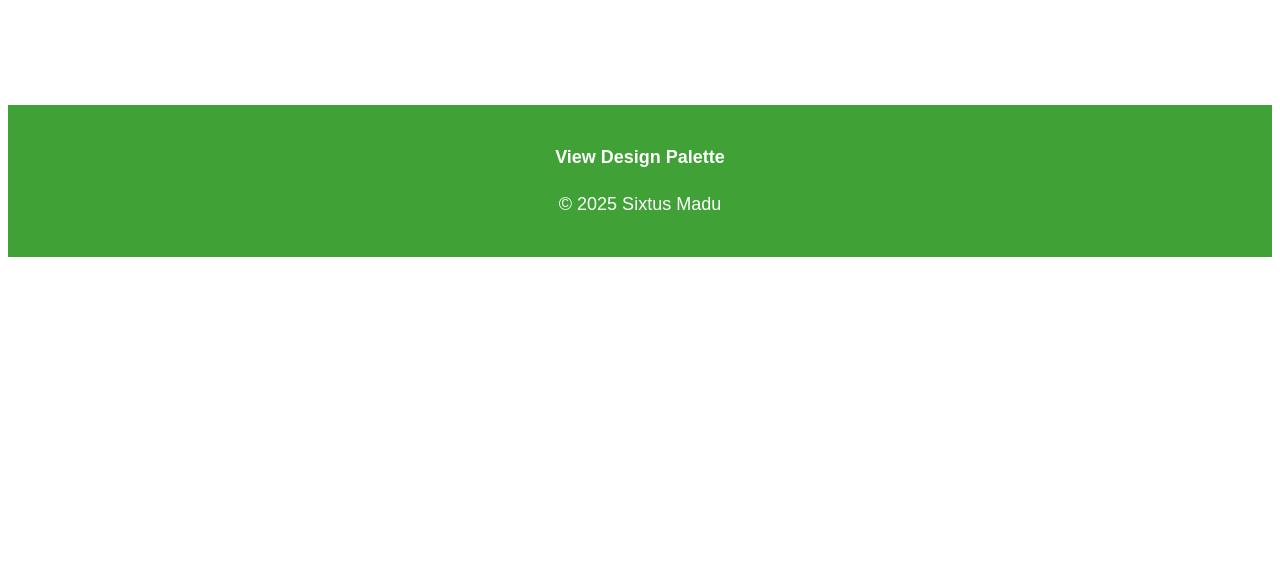
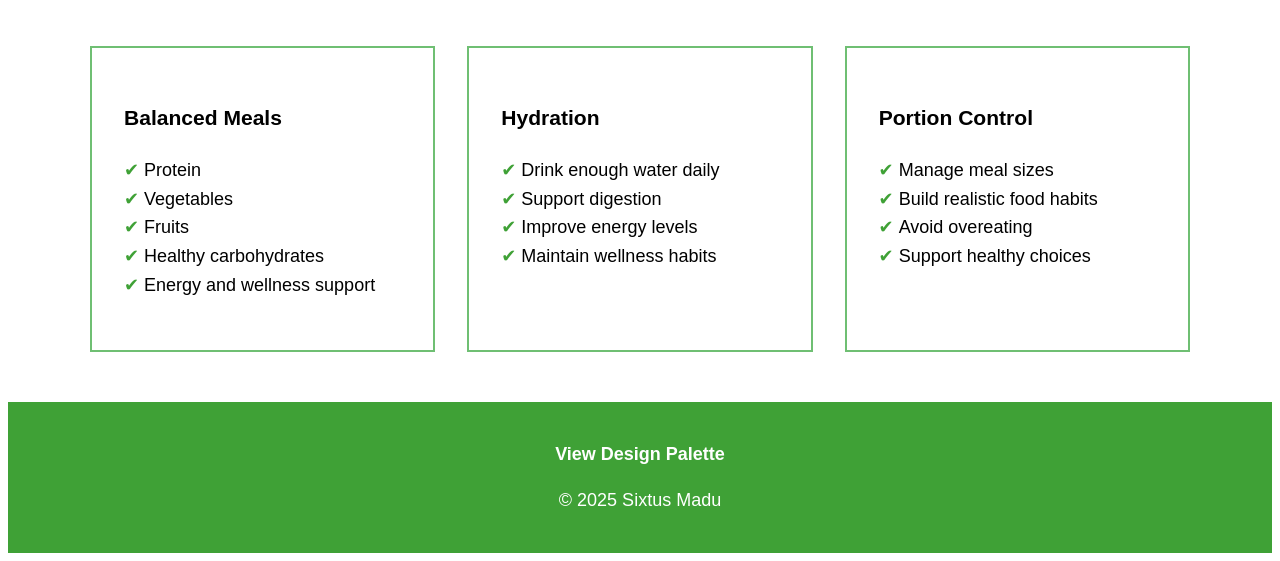
Before and after one commit to CIT85/sixtusm-pub, a plain HTML site: page final/nutrition.html in a window 1280 px wide. Shown: the part 551-1112 px from the top of the page. Before the commit the page ends 816 px from the top, so only its background shows below. Drawn offline with Linux system fonts and the light colour scheme.

Commit message:
Project: new grid

```diff
--- a/final/css/style.css
+++ b/final/css/style.css
@@ -212,6 +212,37 @@ section.cta-box p {
     text-decoration: underline;
 }
 
+.nutrition-grid {
+    display: grid;
+    gap: 2rem;
+
+    @media (width > 700px) {
+        grid-template-columns: 1fr 1fr 1fr;
+    }
+}
+
+
+.nutrition-grid h2 {
+    grid-column: 1 / -1;
+}
+
+/* .nutrition-grid article {
+    text-align: center;
+    display: flex;
+    flex-direction: column;
+    justify-content: center;
+} */
+
+.nutrition-list {
+    text-align: left;
+    padding-inline-start: 20px;
+}
+
+.nutrition-list li::marker {
+    content: "✔ ";
+    color: #3FA136;
+}
+
 .cta-heading {
     text-align: center;
     color: black;
--- a/final/nutrition.html
+++ b/final/nutrition.html
@@ -36,6 +36,62 @@
         Making realistic food choices and building healthy eating habits can help people stay consistent during their wellness journey.
       </p>
     </section>
+
+     <section class="nutrition-grid wrapper">
+    <h2>Nutrition Focus Areas</h2>
+
+    <!-- <article>
+      <h3>Balanced Meals</h3>
+      <p>
+        Balanced meals can include protein, vegetables, fruits, and healthy carbohydrates to support energy and wellness.
+      </p>
+    </article>
+
+    <article>
+      <h3>Hydration</h3>
+      <p>
+        Drinking water can support digestion, energy, and daily wellness habits.
+      </p>
+    </article>
+
+    <article>
+      <h3>Portion Control</h3>
+      <p>
+        Portion control helps people make realistic food choices without feeling overwhelmed.
+      </p>
+    </article> -->
+    <article>
+  <h3>Balanced Meals</h3>
+
+  <ul class="nutrition-list">
+    <li>Protein</li>
+    <li>Vegetables</li>
+    <li>Fruits</li>
+    <li>Healthy carbohydrates</li>
+    <li>Energy and wellness support</li>
+  </ul>
+</article>
+<article>
+  <h3>Hydration</h3>
+
+  <ul class="nutrition-list">
+    <li>Drink enough water daily</li>
+    <li>Support digestion</li>
+    <li>Improve energy levels</li>
+    <li>Maintain wellness habits</li>
+  </ul>
+</article>
+<article>
+  <h3>Portion Control</h3>
+
+  <ul class="nutrition-list">
+    <li>Manage meal sizes</li>
+    <li>Build realistic food habits</li>
+    <li>Avoid overeating</li>
+    <li>Support healthy choices</li>
+  </ul>
+</article>
+  </section>
   </main>
 
   <footer class="footer-wellness">
```
Also changed, not shown: final/wellness.html (+1 -1 lines), 1 other file.
